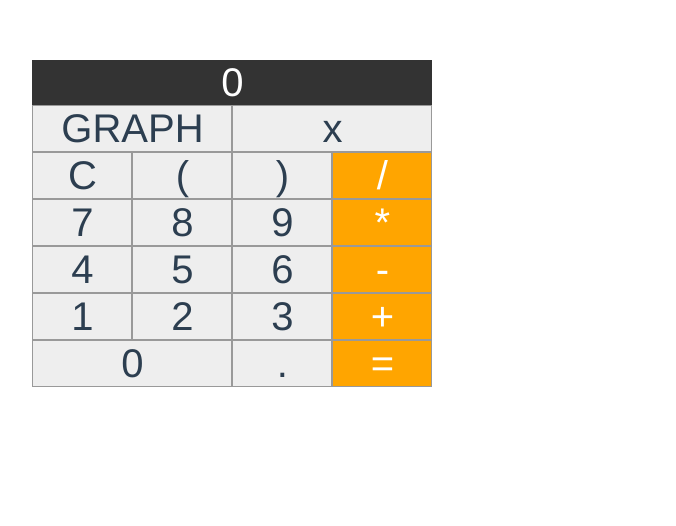
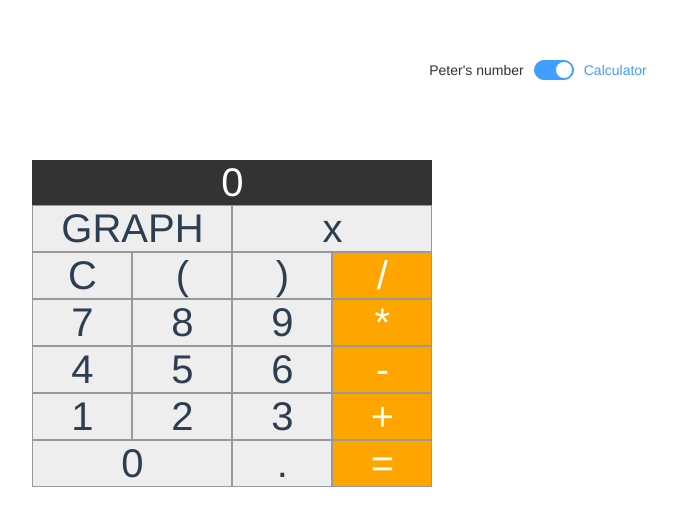
Before and after one commit to RueRivoli/Calculatrice, a Vue app: page / in a window 1280 px wide. Shown: the top 526 px of the page, without its empty margins (102-778 px from the left). Built offline with nearby package versions, Linux system fonts and the light colour scheme.

Commit message:
FEATURE: CREATE SWITCH BUTTON

```diff
--- a/src/App.vue
+++ b/src/App.vue
@@ -1,19 +1,31 @@
 <template>
   <div id="app">
-    <Calculator />
-    <!-- <PeterNumber /> -->
+    <el-switch
+      v-model="mode"
+      active-text="Calculator"
+      inactive-text="Peter's number"
+      size="mini"
+      style="margin-bottom:10vh;">
+  </el-switch>
+    <Calculator v-if="mode"/>
+    <PeterNumber v-else/>
   </div>
 </template>
 
 <script>
 import Calculator from './components/Calculator.vue'
-// import PeterNumber from './components/PeterNumber.vue'
+import PeterNumber from './components/PeterNumber.vue'
 
 export default {
   name: 'App',
   components: {
-    Calculator
-    // PeterNumber
+    Calculator,
+    PeterNumber
+  },
+  data () {
+    return {
+      mode: true
+    }
   }
 }
 </script>
```
